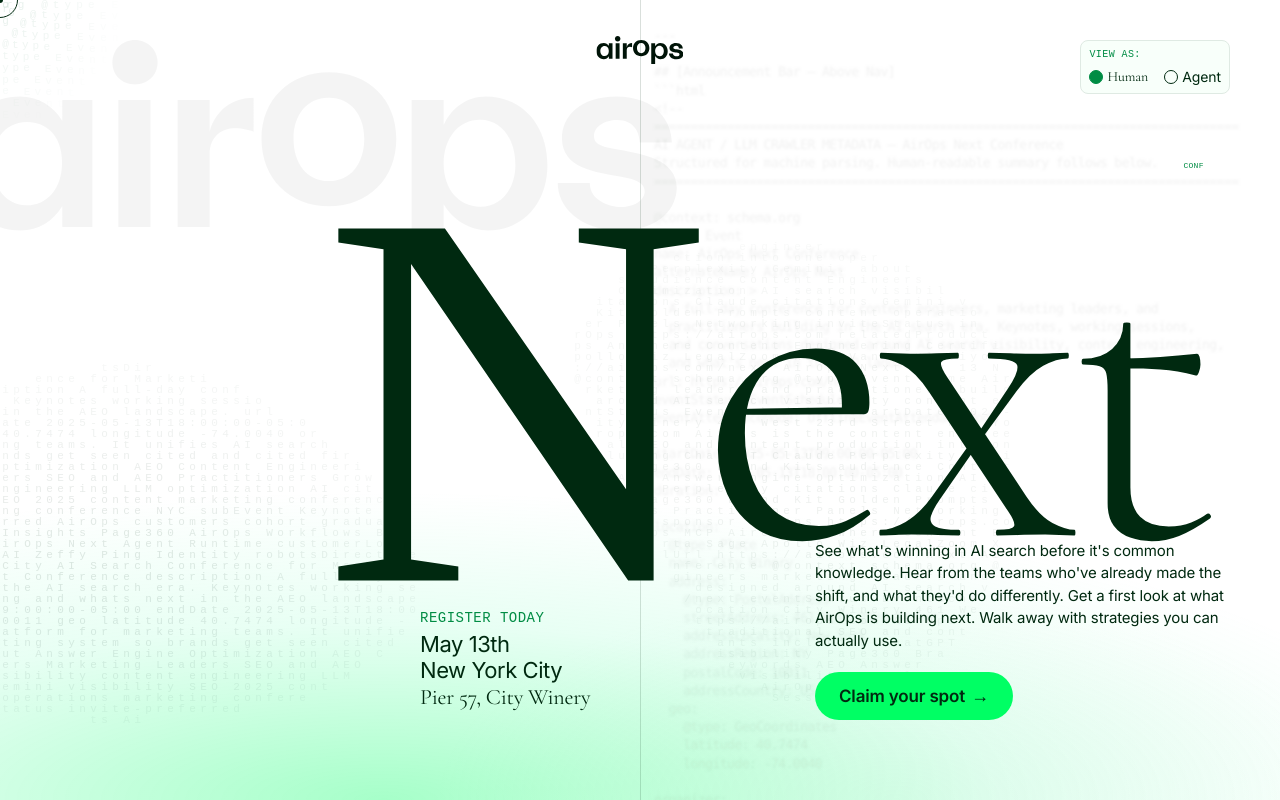
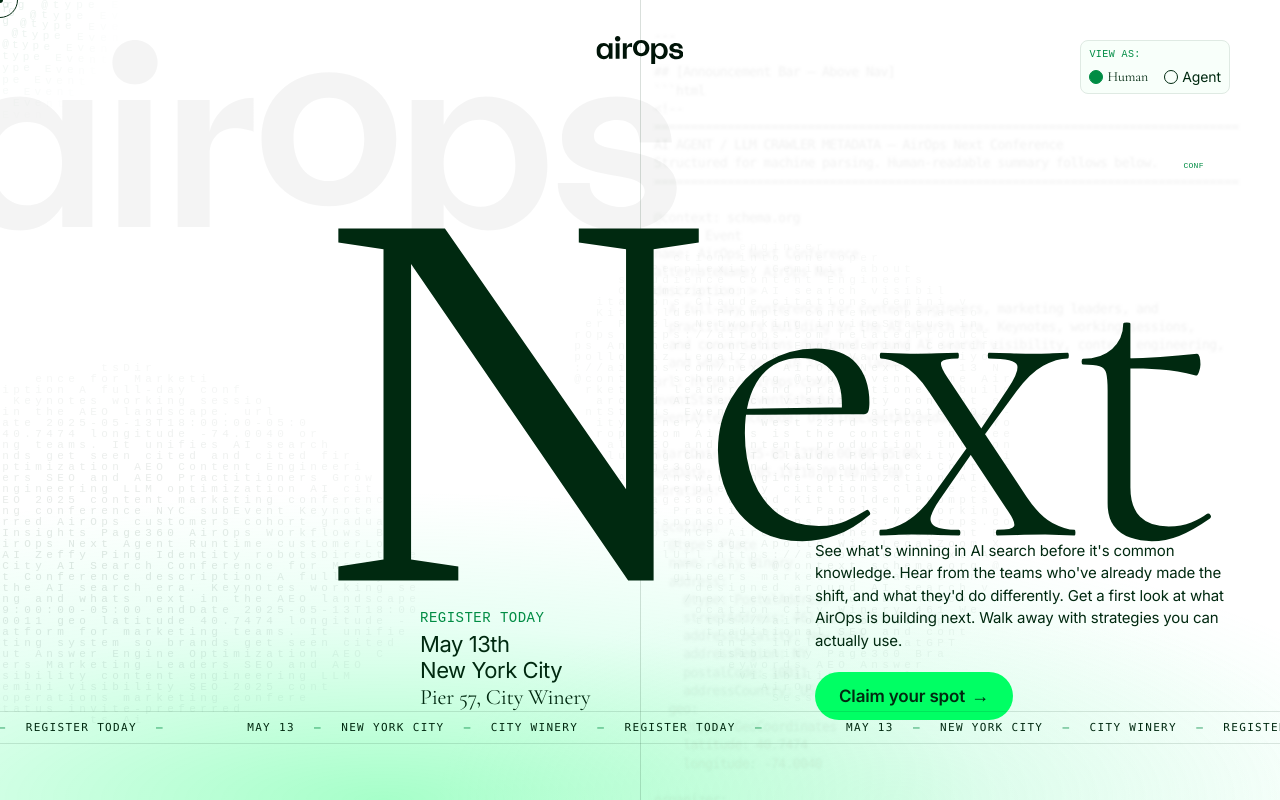
Before and after one commit to airops-brand/experiments, a React (Vite) app: page /ascii in a window 1280 px wide. Built offline with nearby package versions, Linux system fonts and the light colour scheme; a web font is replaced by a local one.

Commit message:
feat: add slow scrolling ticker with conference details

```diff
--- a/src/pages/ASCII.jsx
+++ b/src/pages/ASCII.jsx
@@ -453,6 +453,56 @@
           </span>
         </div>
 
+        {/* ── Ticker ── */}
+        <div style={{
+          position: 'absolute',
+          bottom: 56,
+          left: 0,
+          width: '100%',
+          overflow: 'hidden',
+          borderTop: '1px solid rgba(0, 41, 16, 0.12)',
+          borderBottom: '1px solid rgba(0, 41, 16, 0.12)',
+          padding: '9px 0',
+          pointerEvents: 'none',
+          userSelect: 'none',
+          zIndex: 5,
+        }}>
+          <style>{`
+            @keyframes ticker {
+              0%   { transform: translateX(0); }
+              100% { transform: translateX(-50%); }
+            }
+            .ticker-track {
+              display: flex;
+              width: max-content;
+              animation: ticker 28s linear infinite;
+            }
+          `}</style>
+          <div className="ticker-track">
+            {[...Array(6)].map((_, i) => (
+              <span key={i} style={{
+                fontFamily: "'SF Mono', 'Menlo', monospace",
+                fontSize: 11,
+                fontWeight: 500,
+                color: '#002910',
+                letterSpacing: '0.12em',
+                textTransform: 'uppercase',
+                whiteSpace: 'nowrap',
+                paddingRight: '4rem',
+              }}>
+                MAY 13
+                <span style={{ color: '#008c44', margin: '0 1.2rem' }}>—</span>
+                NEW YORK CITY
+                <span style={{ color: '#008c44', margin: '0 1.2rem' }}>—</span>
+                CITY WINERY
+                <span style={{ color: '#008c44', margin: '0 1.2rem' }}>—</span>
+                REGISTER TODAY
+                <span style={{ color: '#008c44', margin: '0 1.2rem' }}>—</span>
+              </span>
+            ))}
+          </div>
+        </div>
+
         {/* Event details — bottom left */}
         <div style={{
           position: 'absolute',
```
